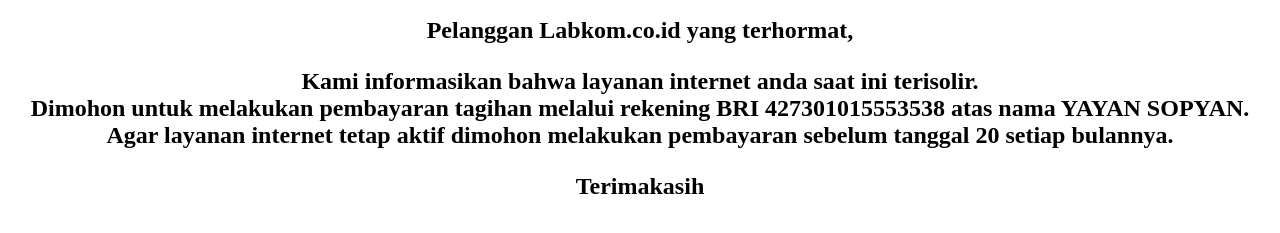
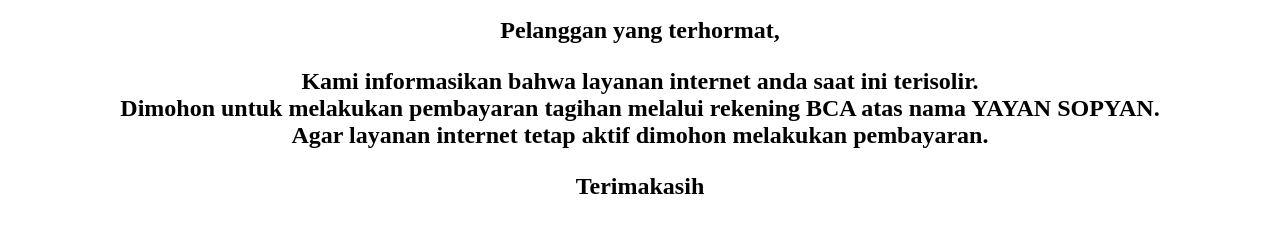
Before and after one commit to G148-ide/G148-ide.github.io, a plain HTML site: page index.html in a window 1280 px wide. Shown: the part 311-544 px from the top of the page. Drawn offline with Linux system fonts and the light colour scheme.

Commit message:
Update index.html

```diff
--- a/index.html
+++ b/index.html
@@ -7,10 +7,10 @@
 	<body>
 		<div><center>
 			<img align="center" src="http://labkom.co.id/wp-content/uploads/2020/03/ISOLIR-1.png" />
-<p><h2>Pelanggan Labkom.co.id yang terhormat,
+<p><h2>Pelanggan yang terhormat,
 </p>Kami informasikan bahwa layanan internet anda saat ini terisolir.
-<br>Dimohon untuk melakukan pembayaran tagihan melalui rekening BRI 427301015553538 atas nama YAYAN SOPYAN.
-<br>Agar layanan internet tetap aktif dimohon melakukan pembayaran sebelum tanggal 20 setiap bulannya.
+<br>Dimohon untuk melakukan pembayaran tagihan melalui rekening BCA atas nama YAYAN SOPYAN.
+<br>Agar layanan internet tetap aktif dimohon melakukan pembayaran.
 <p>Terimakasih
 		</div>
 	</body>
```
